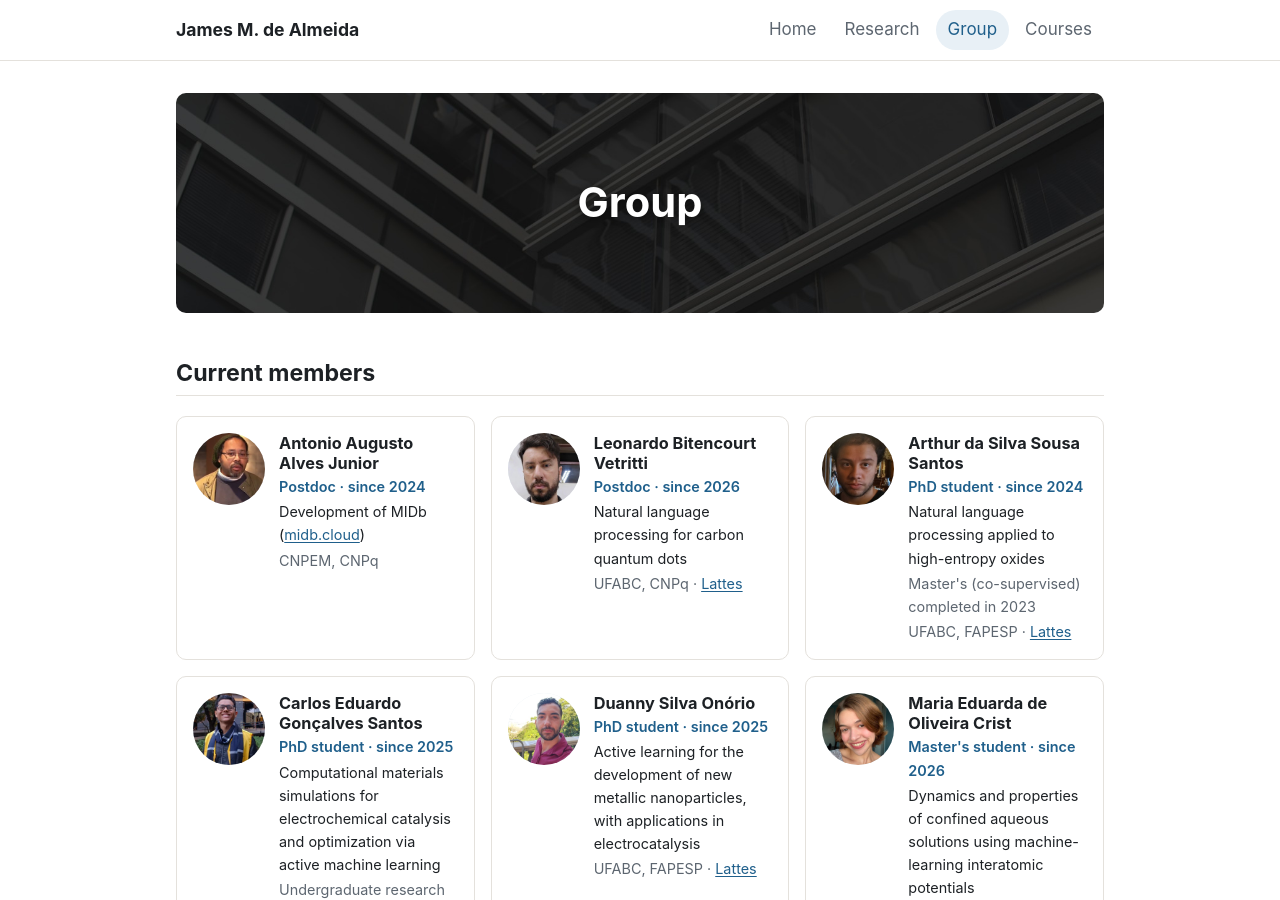
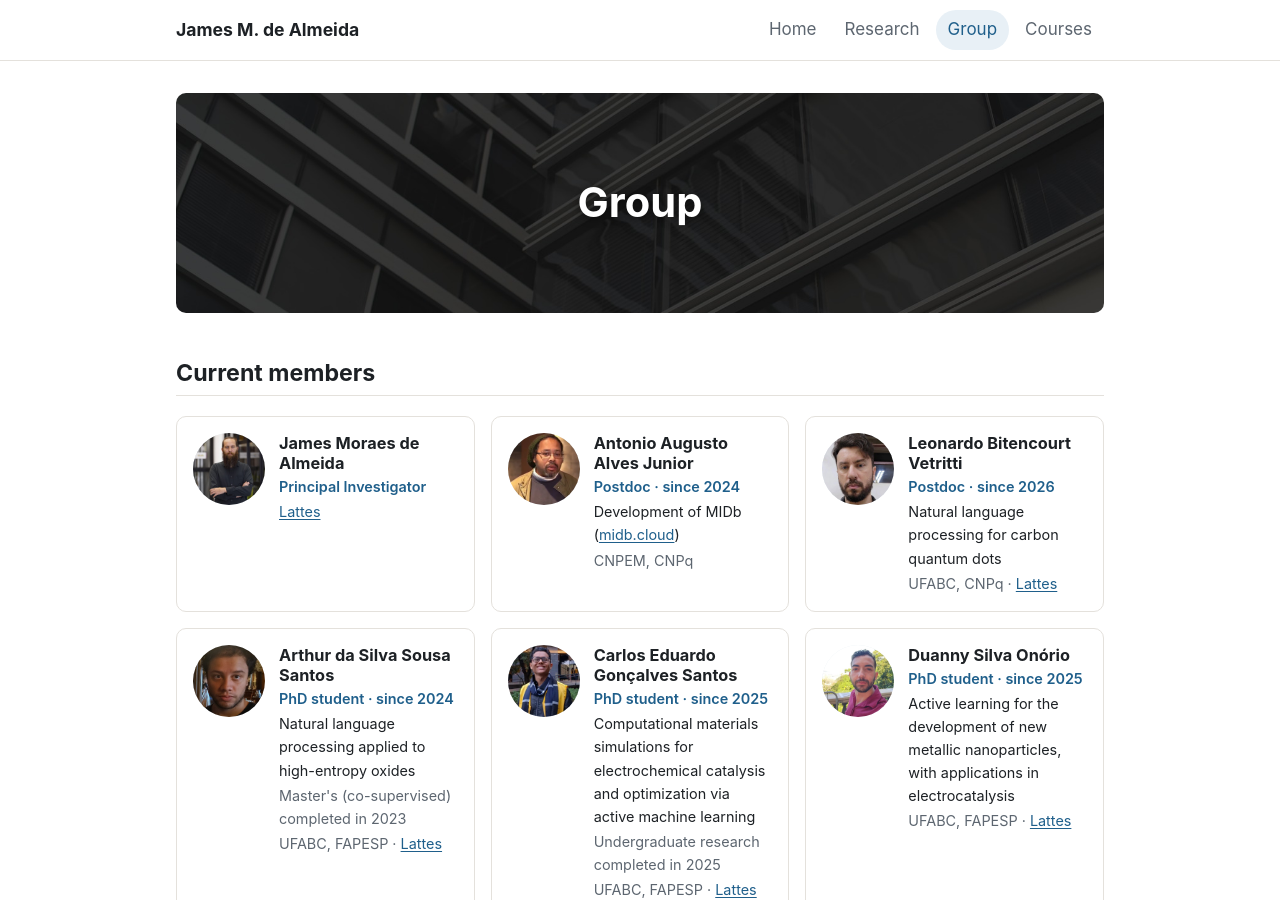
Before and after one commit to jamesmalmeida/almeida.page, a Jekyll site: the page built from group.md, in a window 1280 px wide and 900 px high. Built offline with Jekyll 4.4.1, drawn with Linux system fonts in a browser that asks for light colours.

Commit message:
Group: add PI card with photo as the first member
Co-Authored-By: Claude Opus 5.5 <noreply@anthropic.com>
Claude-Session: https://claude.ai/code/session_01AVsTU5791Xx8kdYCnM2cvw

```diff
--- a/_data/group.yml
+++ b/_data/group.yml
@@ -3,6 +3,11 @@
 # lattes: só o número do currículo.
 
 current:
+  - name: James Moraes de Almeida
+    photo: james-moraes-de-almeida.jpg
+    role: Principal Investigator
+    lattes: "4169321429650165"
+
   - name: Antonio Augusto Alves Junior
     photo: antonio-augusto-alves-junior.jpg
     role: Postdoc
```
Also changed, not shown: assets/img/group/james-moraes-de-almeida.jpg (added).
